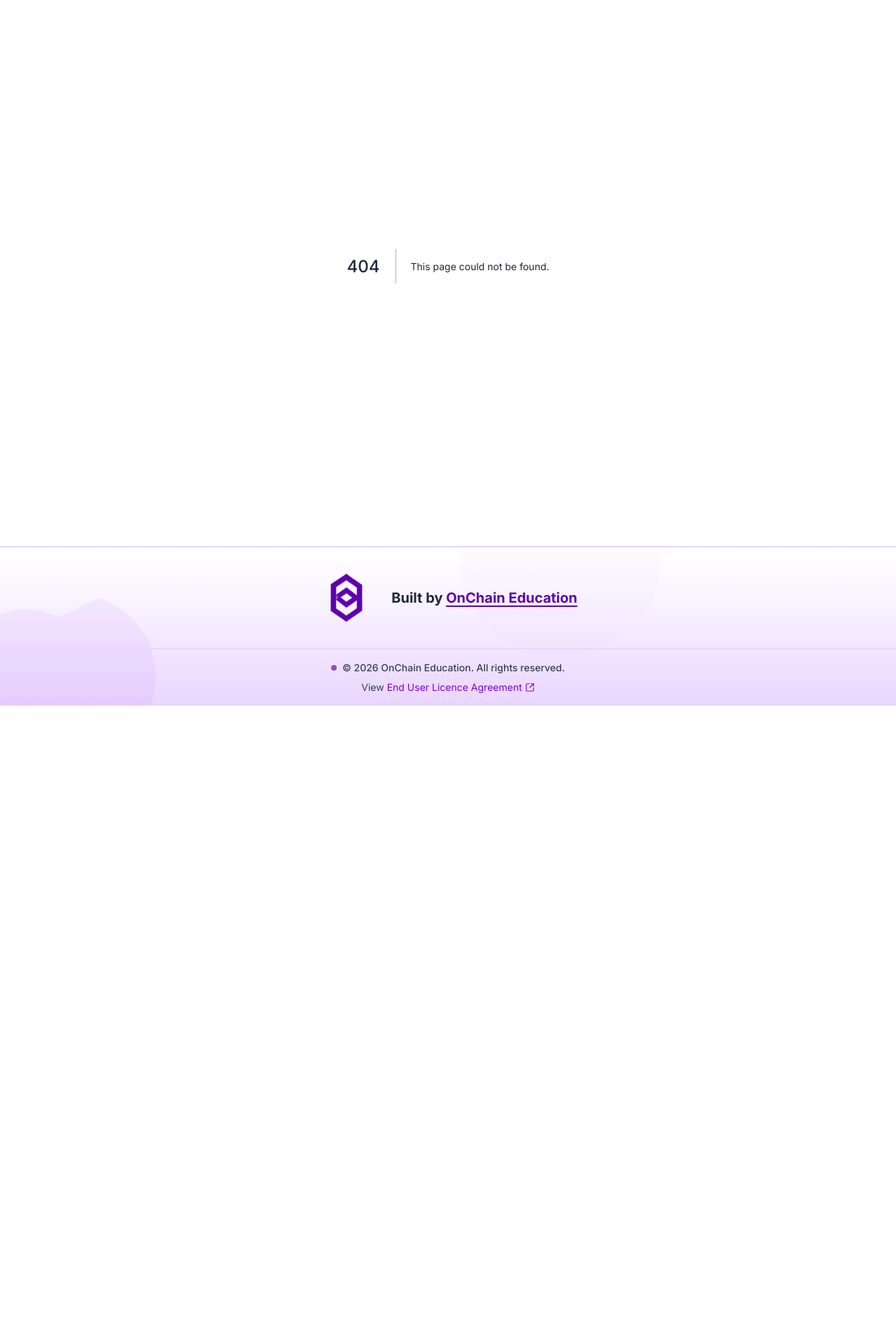
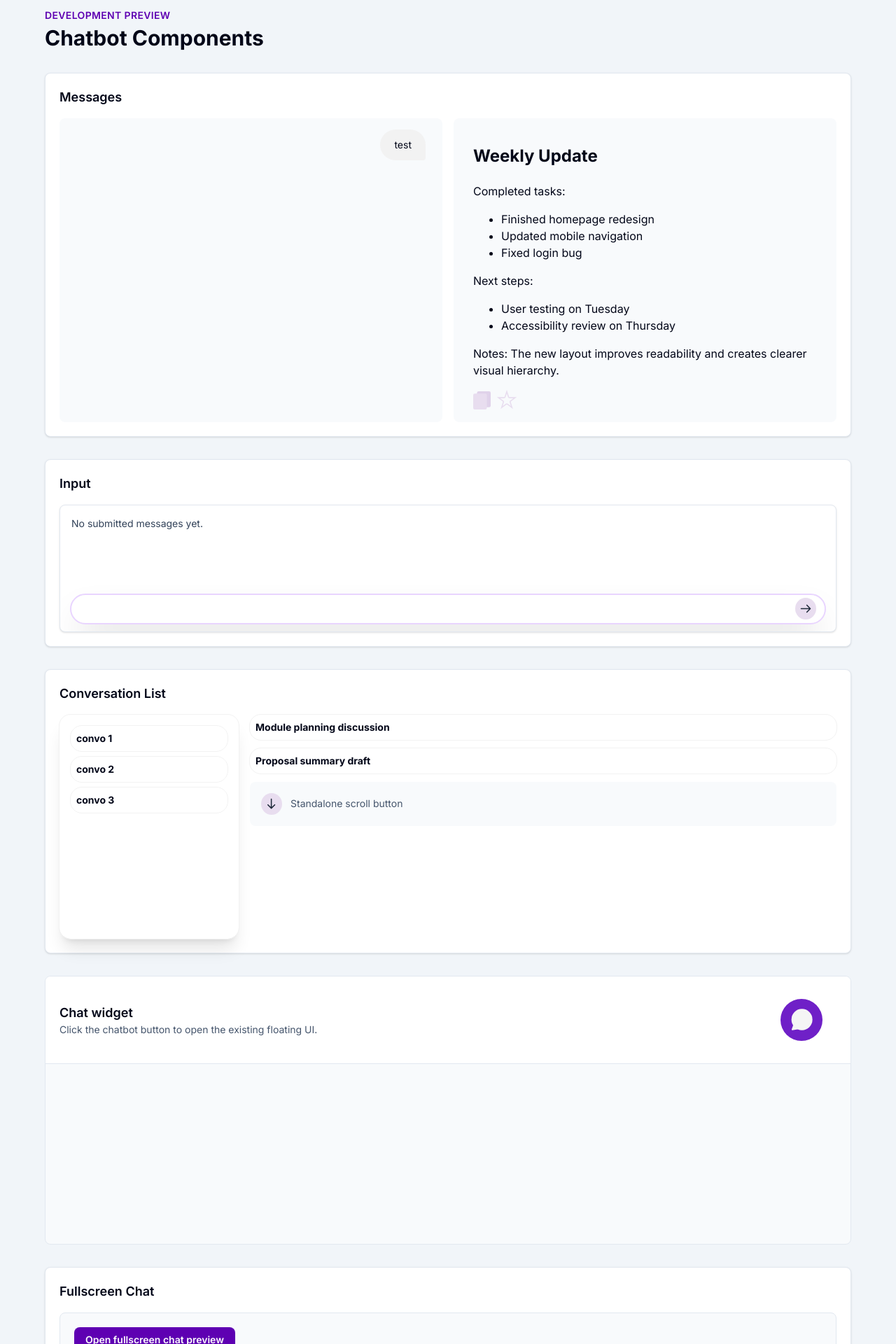
Before and after one commit to UoaWDCC/oce, a Next.js app: page /dev/chatbot in a window 1280 px wide. Before the commit this address had no page. Shown: the part 20-1940 px from the top of the page at 70% size. Before the commit the page ends 1028 px from the top, so only its background shows below. Built offline with nearby package versions, Linux system fonts and the light colour scheme; a web font is replaced by a local one.

Commit message:
feat: added preview page for chatbot components

```diff
--- /dev/null
+++ b/src/app/dev/chatbot/ChatbotPreviewClient.tsx
@@ -0,0 +1,162 @@
+"use client";
+
+import { useState } from "react";
+import ChatButton from "@/features/chatbot/components/chatButton";
+import ChatDownButton from "@/features/chatbot/components/chatDownButton";
+import ChatInput from "@/features/chatbot/components/chatInput";
+import ChatMessage from "@/features/chatbot/components/chatMessage";
+import ChatReply from "@/features/chatbot/components/chatReply";
+import ChatSection from "@/features/chatbot/components/chatSection";
+import ChatFullscreen from "@/features/chatbot/components/fullscreen/chatFullscreen";
+import Conversation from "@/features/chatbot/components/fullscreen/conversation";
+import ConversationsList from "@/features/chatbot/components/fullscreen/conversationsList";
+import { mockChatMessages } from "@/features/chatbot/mocks";
+import {
+  ChatModalProvider,
+  useChatModal,
+} from "@/features/chatbot/providers/ChatBoxModalProvider";
+import { ChatMessageType } from "@/features/chatbot/types";
+
+function ChatInputPreview() {
+  const [messages, setMessages] = useState<ChatMessageType[]>([]);
+
+  return (
+    <div className="overflow-hidden rounded-lg border border-slate-200 bg-white pt-4 shadow-sm">
+      <div className="min-h-28 px-4 text-sm text-slate-700">
+        {messages.length === 0 ? (
+          <p>No submitted messages yet.</p>
+        ) : (
+          <div className="space-y-2">
+            {messages.map((message, index) => (
+              <ChatMessage key={`${message.message}-${index}`}>
+                {message.message}
+              </ChatMessage>
+            ))}
+          </div>
+        )}
+      </div>
+      <ChatInput
+        submitMessage={(message) => setMessages([...messages, message])}
+      />
+    </div>
+  );
+}
+
+function ChatButtonPreview() {
+  return (
+    <ChatModalProvider>
+      <div className="relative min-h-96 overflow-hidden rounded-lg border border-slate-200 bg-slate-50">
+        <div className="flex items-center justify-between border-b border-slate-200 bg-white px-5 py-3">
+          <div>
+            <h2 className="text-lg font-semibold text-slate-950">
+              Chat widget
+            </h2>
+            <p className="text-sm text-slate-600">
+              Click the chatbot button to open the existing floating UI.
+            </p>
+          </div>
+          <ChatButton />
+        </div>
+        <ChatSection />
+      </div>
+    </ChatModalProvider>
+  );
+}
+
+function FullscreenPreview() {
+  return (
+    <ChatModalProvider>
+      <div className="relative h-[620px] overflow-hidden rounded-lg border border-slate-200 bg-slate-50">
+        <OpenFullscreenChat />
+      </div>
+    </ChatModalProvider>
+  );
+}
+
+function OpenFullscreenChat() {
+  const [ready, setReady] = useState(false);
+  const { open, openZoomChatBox, toggleOpen, toggleOpenZoomChatBox } =
+    useChatModal();
+
+  return (
+    <>
+      {!ready && (
+        <button
+          className="m-5 rounded-lg bg-[#5e00b2] px-4 py-2 text-sm font-semibold text-white"
+          onClick={() => {
+            if (!open) {
+              toggleOpen();
+            }
+            if (!openZoomChatBox) {
+              toggleOpenZoomChatBox();
+            }
+            setReady(true);
+          }}
+        >
+          Open fullscreen chat preview
+        </button>
+      )}
+      {ready && <ChatFullscreen />}
+    </>
+  );
+}
+
+export default function ChatbotPreviewClient() {
+  return (
+    <main className="min-h-screen bg-slate-100 px-6 py-8 text-slate-950">
+      <div className="mx-auto flex max-w-6xl flex-col gap-8">
+        <header>
+          <p className="text-sm font-semibold uppercase tracking-wide text-[#5e00b2]">
+            Development preview
+          </p>
+          <h1 className="mt-1 text-3xl font-bold">Chatbot Components</h1>
+        </header>
+
+        <section className="grid gap-4 rounded-lg border border-slate-200 bg-white p-5 shadow-sm">
+          <h2 className="text-lg font-semibold">Messages</h2>
+          <div className="grid gap-4 lg:grid-cols-2">
+            <div className="rounded-lg bg-slate-50 p-4">
+              <ChatMessage>{mockChatMessages[0].message}</ChatMessage>
+            </div>
+            <div className="rounded-lg bg-slate-50 p-4">
+              <ChatReply>{mockChatMessages[1].message}</ChatReply>
+            </div>
+          </div>
+        </section>
+
+        <section className="grid gap-4 rounded-lg border border-slate-200 bg-white p-5 shadow-sm">
+          <h2 className="text-lg font-semibold">Input</h2>
+          <ChatInputPreview />
+        </section>
+
+        <section className="grid gap-4 rounded-lg border border-slate-200 bg-white p-5 shadow-sm">
+          <h2 className="text-lg font-semibold">Conversation List</h2>
+          <div className="grid gap-4 md:grid-cols-[16rem_1fr]">
+            <div className="h-80">
+              <ConversationsList />
+            </div>
+            <div className="space-y-3">
+              <Conversation name="Module planning discussion" />
+              <Conversation name="Proposal summary draft" />
+              <div className="flex items-center gap-3 rounded-lg bg-slate-50 p-4">
+                <ChatDownButton scrollDown={() => {}} />
+                <span className="text-sm text-slate-600">
+                  Standalone scroll button
+                </span>
+              </div>
+            </div>
+          </div>
+        </section>
+
+        <section className="grid gap-4">
+          <ChatButtonPreview />
+        </section>
+
+        <section className="grid gap-4 rounded-lg border border-slate-200 bg-white p-5 shadow-sm">
+          <h2 className="text-lg font-semibold">Fullscreen Chat</h2>
+          <FullscreenPreview />
+        </section>
+      </div>
+    </main>
+  );
+}
--- /dev/null
+++ b/src/app/dev/chatbot/page.tsx
@@ -0,0 +1,10 @@
+import { notFound } from "next/navigation";
+import ChatbotPreviewClient from "./ChatbotPreviewClient";
+
+export default function ChatbotDevPage() {
+  if (process.env.NODE_ENV === "production") {
+    notFound();
+  }
+
+  return <ChatbotPreviewClient />;
+}
```
